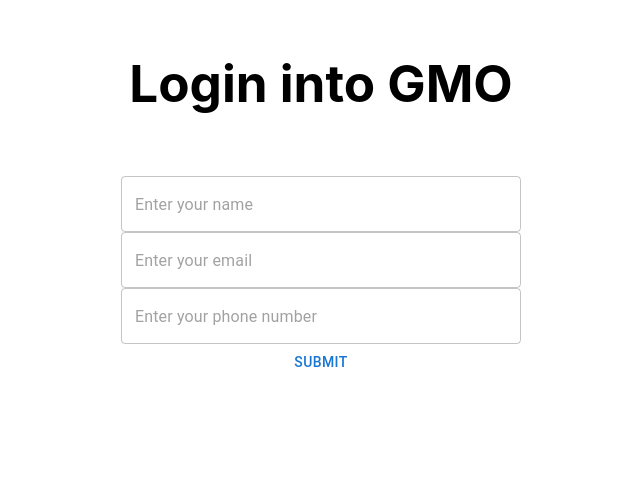
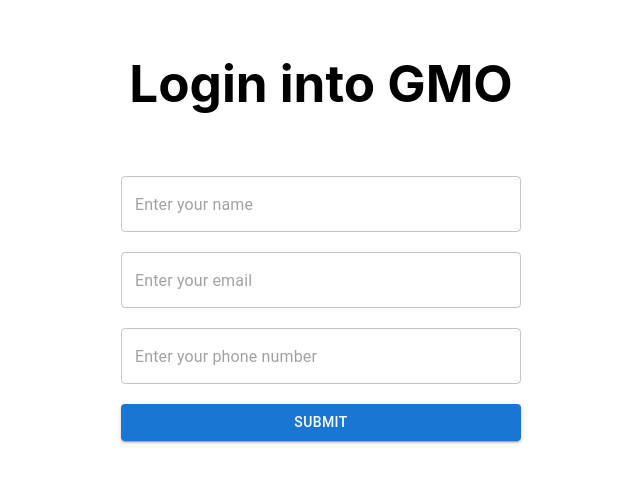
Before and after one commit to jaditi930/GMO-React-App, a React (Vite) app: page / in a window 1280 px wide. Shown: the top 482 px of the page, without its empty margins (319-959 px from the left). Built offline with nearby package versions, Linux system fonts and the light colour scheme.

Commit message:
everything done

```diff
--- a/src/App.css
+++ b/src/App.css
@@ -36,8 +36,11 @@ h1{
   width:100%;
 }
 .input_field{
-  margin-bottom: 20px;
+  margin-bottom: 20px !important;
 }
 #datagrid_container{
   width:60%;
 }
+#accordian{
+  flex-direction: row-reverse;
+}
--- a/src/components/AllDepts.tsx
+++ b/src/components/AllDepts.tsx
@@ -122,7 +122,7 @@ const AllDepts: FC<{}> = () => {
           expandIcon={expanded[i] == false ? <AddIcon /> : <RemoveIcon/>}
           aria-controls="panel1-content"
           id="accordian"
-          sx={{ flexDirection: "row-reverse" }}
+
         >
         <div>
           <FormControlLabel
--- a/src/components/Form.tsx
+++ b/src/components/Form.tsx
@@ -10,9 +10,18 @@ const Form: FC<{}> = () => {
     const [email,setEmail]=useState("")
     const [phoneNo,setPhoneNo]=useState("")
 
-    const [userWarning,showUserWarning]=useState("")
-    const [emailWarning,showEmailWarning]=useState("")
-    const [phoneNoWarning,showPhoneNoWarning]=useState("")
+    interface Error{
+        error:boolean,
+        errorMessage:string
+    }
+    let defaultError:Error={
+        error:false,
+        errorMessage:""
+    }
+
+    const [userError,showUserError]=useState<Error>(defaultError)
+    const [emailError,showEmailError]=useState(defaultError)
+    const [phoneNoError,showPhoneNoError]=useState(defaultError)
 
 
     const navigate=useNavigate()
@@ -22,15 +31,20 @@ const Form: FC<{}> = () => {
 
         if(username === "" || email === "" || phoneNo === ""){
             if(username === "" )
-            showUserWarning("Please enter the username")
+            showUserError({error:true,errorMessage:"Please enter the username"})
 
             if(email === "")
-            showEmailWarning("Please enter your email")
+            showEmailError({error:true,errorMessage:"Please enter your email"})
 
             if(phoneNo === "")
-            showPhoneNoWarning("Please enter your phone number")
+            showPhoneNoError({error:true,errorMessage:"Please enter your phone number"})
 
             return
+        }
+        else{
+            showUserError(defaultError)
+            showEmailError(defaultError)
+            showPhoneNoError(defaultError)
         }
 
 
@@ -51,23 +65,29 @@ const Form: FC<{}> = () => {
 
                 <TextField type="text" value={username}
                     placeholder='Enter your name'
-                    onChange={(e)=>setUsername(e.target.value)}
-                    helperText={userWarning}
-                    className='input_field'/>
+                    onChange={(e)=> {setUsername(e.target.value); showUserError(defaultError)}}
+                    helperText={userError.errorMessage}
+                    className="input_field"
+                    error={userError.error}
+                    />
 
                 <TextField type="email" value={email}
                     placeholder='Enter your email'
-                    onChange={(e)=>setEmail(e.target.value)}
-                    helperText={emailWarning}
-                    className='input_field'/>
+                    onChange={(e)=>{ setEmail(e.target.value); showEmailError(defaultError)}}
+                    helperText={emailError.errorMessage}
+                    className="input_field"
+                    error={emailError.error}
+                    />
 
                 <TextField type="number" value={phoneNo}
                     placeholder='Enter your phone number'
-                    onChange={(e)=>setPhoneNo(e.target.value)}
-                    helperText={phoneNoWarning}
-                    className='input_field'/>
+                    onChange={(e)=> {setPhoneNo(e.target.value); showPhoneNoError(defaultError) }}
+                    helperText={phoneNoError.errorMessage}
+                    className="input_field"
+                    error={phoneNoError.error}
+                    />
 
-                <Button onClick={(e)=>handleSubmit(e)}>Submit</Button>
+                <Button variant='contained' onClick={(e)=>handleSubmit(e)}>Submit</Button>
         </FormControl>
     </>
   );
```
